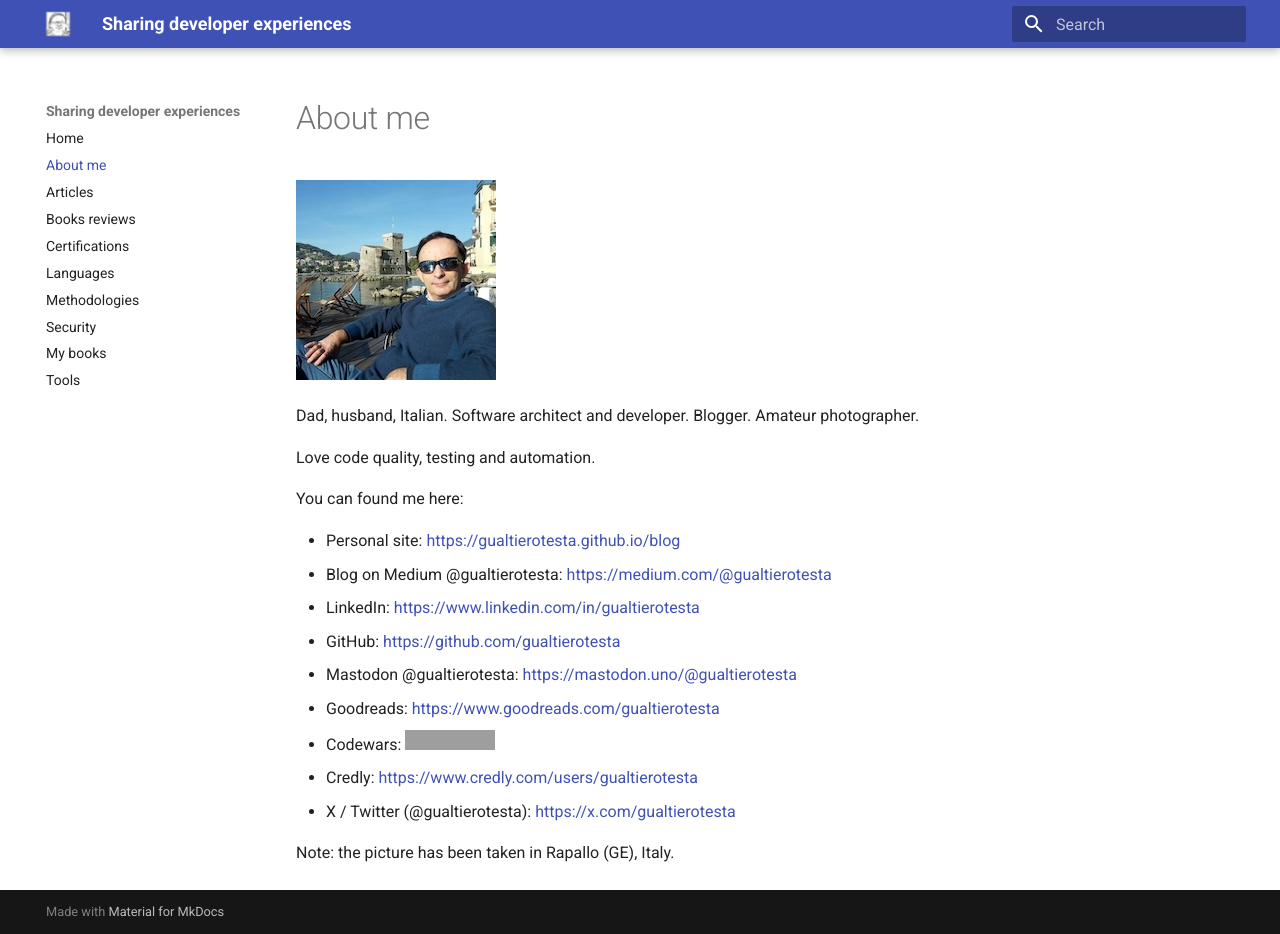
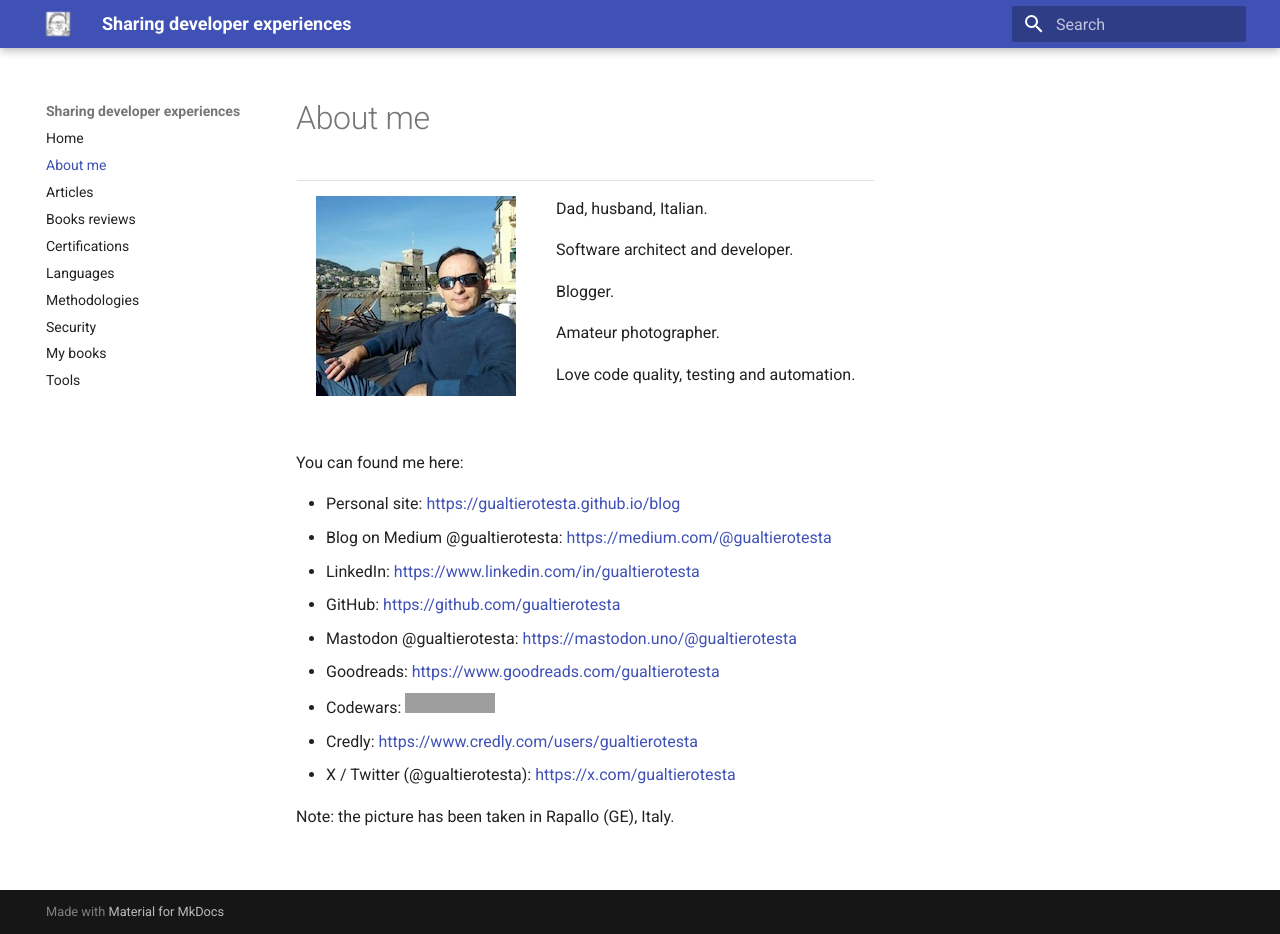
Before and after one commit to gualtierotesta/blog, an MkDocs documentation site: the page built from docs/about.md, in a window 1280 px wide and 934 px high. Built offline with MkDocs 1.6.1 and Material for MkDocs 9.7.7, drawn with Linux system fonts in a browser that asks for light colours; grey boxes are pictures that could not be loaded.

Commit message:
Fix few pages and links

```diff
--- a/docs/about.md
+++ b/docs/about.md
@@ -1,10 +1,17 @@
 # About me
 
-![Gualtiero Testa](assets/images/gualtierotesta-small.jpg)
-
-Dad, husband, Italian. Software architect and developer. Blogger. Amateur photographer.
-
-Love code quality, testing and automation.
+<table style="border: none; font-size: 1em">
+  <tr>
+    <td><img src="../assets/images/gualtierotesta-small.jpg" alt="Image" style="width: 200px;"></td>
+    <td>
+        <p>Dad, husband, Italian. </p>
+        <p>Software architect and developer.</p>
+        <p>Blogger.</p>
+        <p>Amateur photographer.</p>
+        <p>Love code quality, testing and automation.</p>
+    </td>
+  </tr>
+</table>
 
 You can found me here:
 
```
Also changed, not shown: docs/tools/index.md (+1 -1 lines), docs/tools/wsl/index.md (+5 -5 lines).
